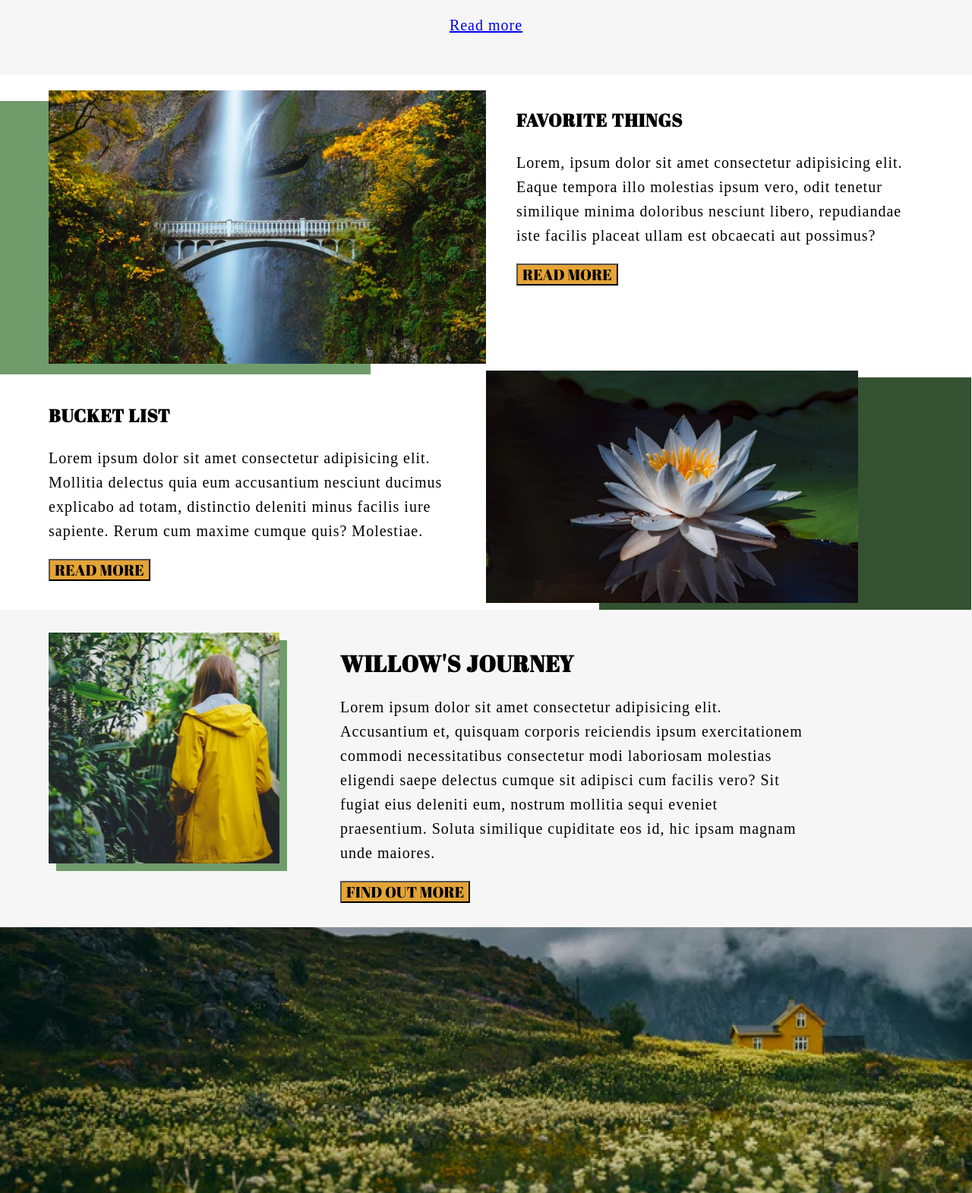
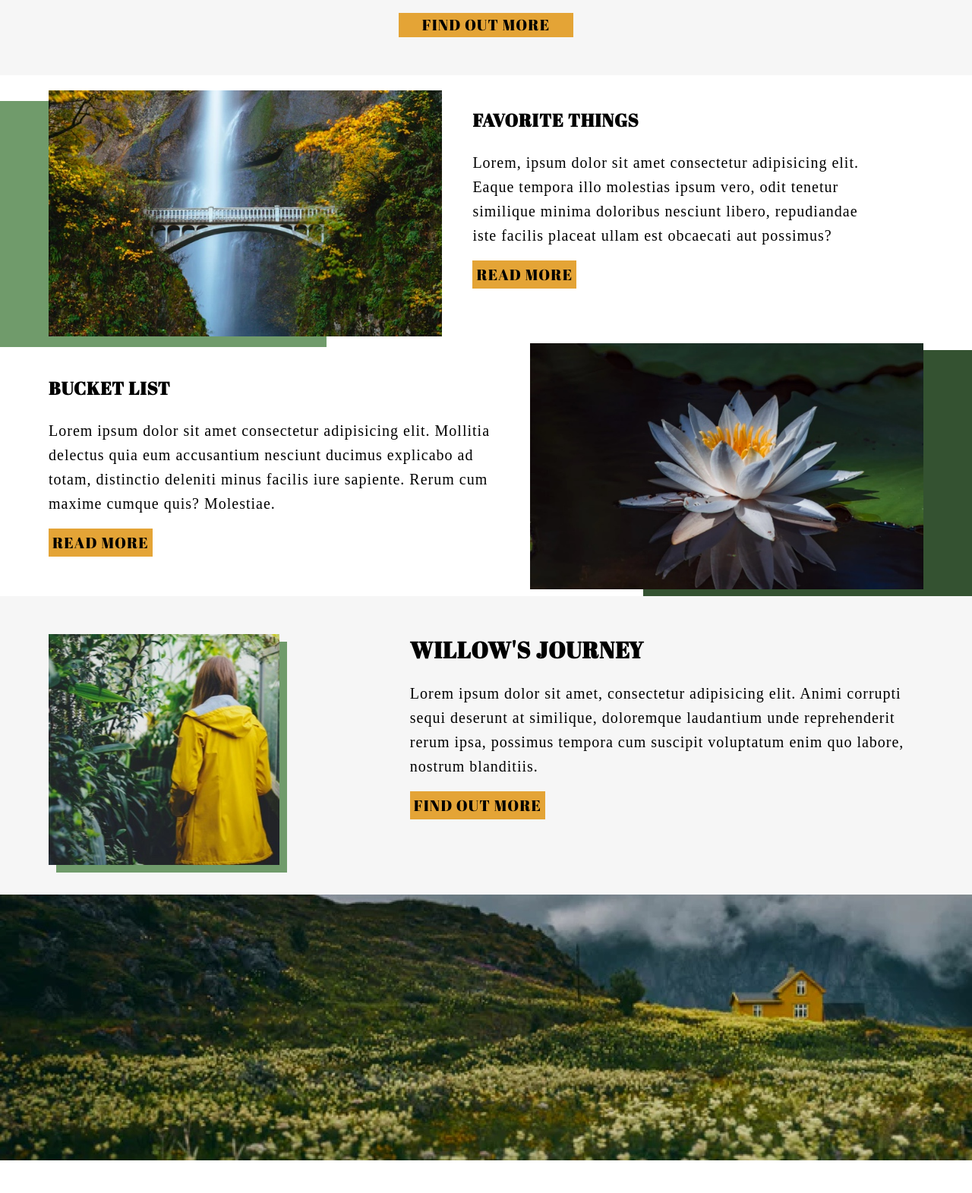
Before and after one commit to ScottMartino/scottmartino-project01, a plain HTML site: page index.html in a window 1280 px wide. Shown: the part 837-2408 px from the top of the page at 76% size. Drawn offline with Linux system fonts and the light colour scheme; files whose address does not match are found by name; a web font is replaced by a local one.

Commit message:
Continued styling of index

```diff
--- a/index.html
+++ b/index.html
@@ -40,7 +40,7 @@
 			<div class="wrapper">
 				<h2>WHO'S WILLOW?</h2>
 				<p>Lorem ipsum dolor sit amet consectetur adipisicing elit. Non sint adipisci perferendis consequatur cum numquam dicta magnam autem. Vero unde nulla aliquam recusandae, quia id illum rerum ipsum exercitationem, placeat impedit sint. Pariatur cupiditate odio velit porro dolorum, doloremque, in recusandae unde fugit impedit nisi natus, aliquid ex sed. Maiores.</p>
-				<a href="#" class="willow-button">Read more</a>
+				<a href="#" class="willow-button">FIND OUT MORE</a>
 			</div>
 		</section>
 
@@ -52,7 +52,7 @@
 				<div class="favourite-text">
 					<h3>FAVORITE THINGS</h3>
 					<p>Lorem, ipsum dolor sit amet consectetur adipisicing elit. Eaque tempora illo molestias ipsum vero, odit tenetur similique minima doloribus nesciunt libero, repudiandae iste facilis placeat ullam est obcaecati aut possimus?</p>
-					<button>READ MORE</button>
+					<a href="#" class="favourite-button">READ MORE</a>
 				</div>
 			</div>
 		</section>
@@ -62,7 +62,7 @@
 				<div class="bucket-text">
 					<h3>BUCKET LIST</h3>
 					<p>Lorem ipsum dolor sit amet consectetur adipisicing elit. Mollitia delectus quia eum accusantium nesciunt ducimus explicabo ad totam, distinctio deleniti minus facilis iure sapiente. Rerum cum maxime cumque quis? Molestiae.</p>
-					<button>READ MORE</button>
+					<a href="#" class="bucket-button">READ MORE</a>
 				</div>
 				<div class="bucket-image">
 					<img src="./assets/home-image-3.jpg" alt="Flower floating on a pond">
@@ -77,11 +77,12 @@
 				</div>
 				<div class="journey-text">
 					<h2>WILLOW'S JOURNEY</h2>
-					<p>Lorem ipsum dolor sit amet consectetur adipisicing elit. Accusantium et, quisquam corporis reiciendis ipsum exercitationem commodi necessitatibus consectetur modi laboriosam molestias eligendi saepe delectus cumque sit adipisci cum facilis vero? Sit fugiat eius deleniti eum, nostrum mollitia sequi eveniet praesentium. Soluta similique cupiditate eos id, hic ipsam magnam unde maiores.</p>
-					<button>FIND OUT MORE</button>
+					<p>Lorem ipsum dolor sit amet, consectetur adipisicing elit. Animi corrupti sequi deserunt at similique, doloremque laudantium unde reprehenderit rerum ipsa, possimus tempora cum suscipit voluptatum enim quo labore, nostrum blanditiis.
+					</p>
+					<a href="#" class="journey-button">FIND OUT MORE</a>
 				</div>
-			</div><!-- End of wrapper -->
-		</section><!-- End of Journey section -->
+			</div>
+		</section>
 		<div class="journey-bg"></div>
 		<section class="gallery">
 			<div class="wrapper">
@@ -96,18 +97,20 @@
 					<img src="./assets/home-image-8.jpg" alt="Interior staircase with a gold handrail">
 				</li>
 				</ul>
-			</div><!-- End of wrapper-->
-		</section><!-- End of gallery section -->
+			</div>
+		</section>
 
 		<section class="bottom-nav">
 			<div class="wrapper">
 				<div class="nav-photos">
-					<div class="nav-icon1">
-						<img src="./assets/image-solid.svg" alt="Image icon">
+					<div class="nav-photo-title">
+						<div class="nav-icon1">
+							<img src="./assets/image-solid.svg" alt="Image icon">
+						</div>
+						<h3>PHOTOS</h3>
 					</div>
 					<div>
-					<h3>PHOTOS</h3>
-					<p>Lorem ipsum dolor, sit amet consectetur adipisicing elit. Animi ipsa praesentium corrupti voluptatem voluptatum nulla soluta ea, tenetur sunt maxime aperiam aliquid repellendus debitis eligendi. Impedit consequatur officiis non beatae!</p>
+						<p>Lorem ipsum dolor, sit amet consectetur adipisicing elit. Animi ipsa praesentium corrupti voluptatem voluptatum nulla soluta ea, tenetur sunt maxime aperiam aliquid repellendus debitis eligendi. Impedit consequatur officiis non beatae!</p>
 					</div>
 				</div>
 				<div class="nav-about">
--- a/styles/sass/partials/_index.scss
+++ b/styles/sass/partials/_index.scss
@@ -2,7 +2,6 @@
 
 .index-header {
     background-color: $secondary;
-
 }
 
 h1 {
@@ -45,10 +44,8 @@ h3 {
     max-width: 100%;
     max-height: auto;
 }
-
 // End of Header
 // Start of Whos Willow
-
 .whos-willow .wrapper{
     display: flex;
     justify-content: center;
@@ -59,7 +56,7 @@ h3 {
     background-color: $quinary;
     height:350px;
     padding-top:50px;
-    padding-bottom: 60px;
+    padding-bottom: 50px;
     h2,
     p{
         text-align: center;
@@ -70,23 +67,25 @@ h3 {
     width: 20%;
     align-self: center;
     text-align: center;
+    text-decoration: none;
+    color: black;
+    background-color:$quaternary;
+    font-family: $heading-font;
 }
-
 // End of Whos Willow
 // Start of Favourite Things
-
 .favourite-things .wrapper{
     display: flex;
 }
 
 .favourite-things{
+    flex-basis: 50%;
     position: relative;
     margin-top: 20px;
 }
 
-
 .favourite-image{
-    width: 50%;
+    width:45%;
     img{
         max-width:100%;
         height: auto;
@@ -95,48 +94,63 @@ h3 {
 }
 
 .favourite-text{
+    width: 45%;
     flex-basis: 50%;
     padding-left: 40px;
-    padding-bottom: 20px;
+    padding-bottom: 50px;
 }
 
+.favourite-button{
+    text-decoration: none;
+    font-family: $heading-font;
+    color:black;
+    background-color: $quaternary;
+    padding: 5px;
+}
 // End of Favourite Things
 // Start of Bucket List
-
 .bucket-list .wrapper{
     display: flex;
 }
 
 .bucket-image{
-    flex-basis: 50%;
+    width: 45%;
     img{
-        max-width: 85%;
+        max-width: 100%;
         height: auto;
         box-shadow: 149px 9px 0px 0px $secondary;
     }
 }
 
 .bucket-text{
-    flex-basis: 50%;
+    width:55%;
     padding-right: 40px;
     padding-top: 20px;
+    padding-bottom: 20px;
 }
 
-
+.bucket-button{
+    text-decoration: none;
+    font-family: $heading-font;
+    color: black;
+    background-color: $quaternary;
+    padding: 5px;
+}
 // End of Bucket List
 // Start of Journey
-
 .journey .wrapper{
     display: flex;
+}
+
+.journey-image{
+    width: 40%;
+    padding-top: 20px;
 }
 
 .journey{
     background-color: $quinary;
     padding-top:30px;
     padding-bottom:30px;
-    button{
-        background-color: $quaternary;
-    }
     img{
         max-width: 100%;
         height: auto;
@@ -144,16 +158,23 @@ h3 {
     }
 }
 
+.journey-button{
+    text-decoration: none;
+    font-family: $heading-font;
+    color: black;
+    background-color: $quaternary;
+    padding: 5px;
+}
+
 .journey-text{
-    padding-left:80px;
-    flex-basis: 60%;
+    padding-left:15px;
+    width: 60%;
 }
 
 .journey-bg{
     background-image: url("../assets/home-image-5.jpg");
     height:350px;
 }
-
 // End of Journey
 // Start of Gallery
 .gallery{
@@ -169,33 +190,32 @@ h3 {
 .gallery img{
     max-width: 90%;
 }
-
 // End of Gallery
 // Start of Bottom Nav
-
 .bottom-nav .wrapper{
     display: flex;
     flex-wrap: wrap;
 }
 
 .bottom-nav{
-     background-color: $quinary;
+    background-color: $quinary;
 }
 
 .nav-photos,
 .nav-about{
     flex-basis:50%;
+    padding:20px;
 }
 
 .nav-blog,
 .nav-contact{
     flex-basis: 50%;
+    padding:20px;
 }
 
 .bottom-nav img{
     width: 10%;
     height: auto;
     background-color: $quaternary;
-    padding:5px;
     border-radius: 50%;
 }
```
Also changed, not shown: styles/styles.css.
